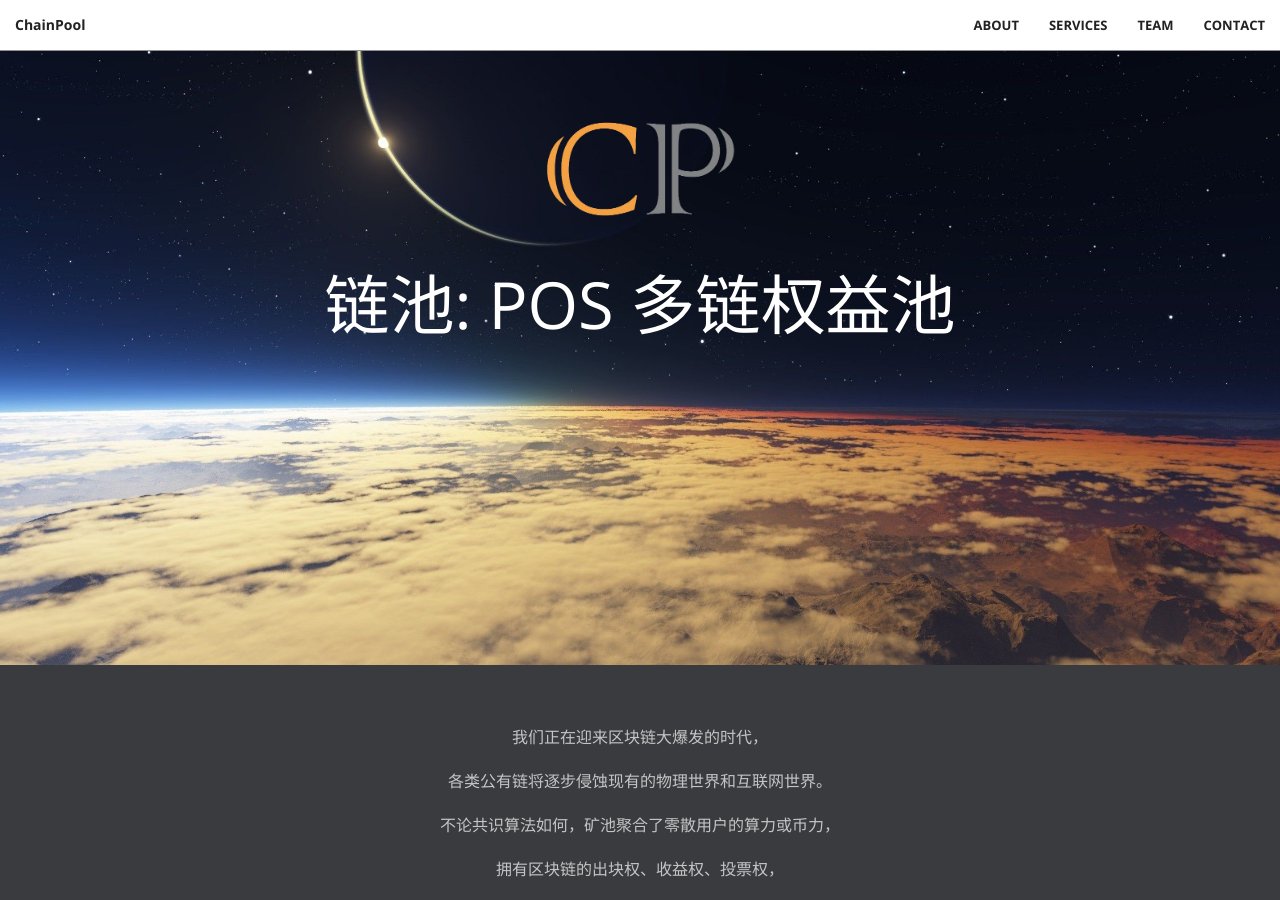
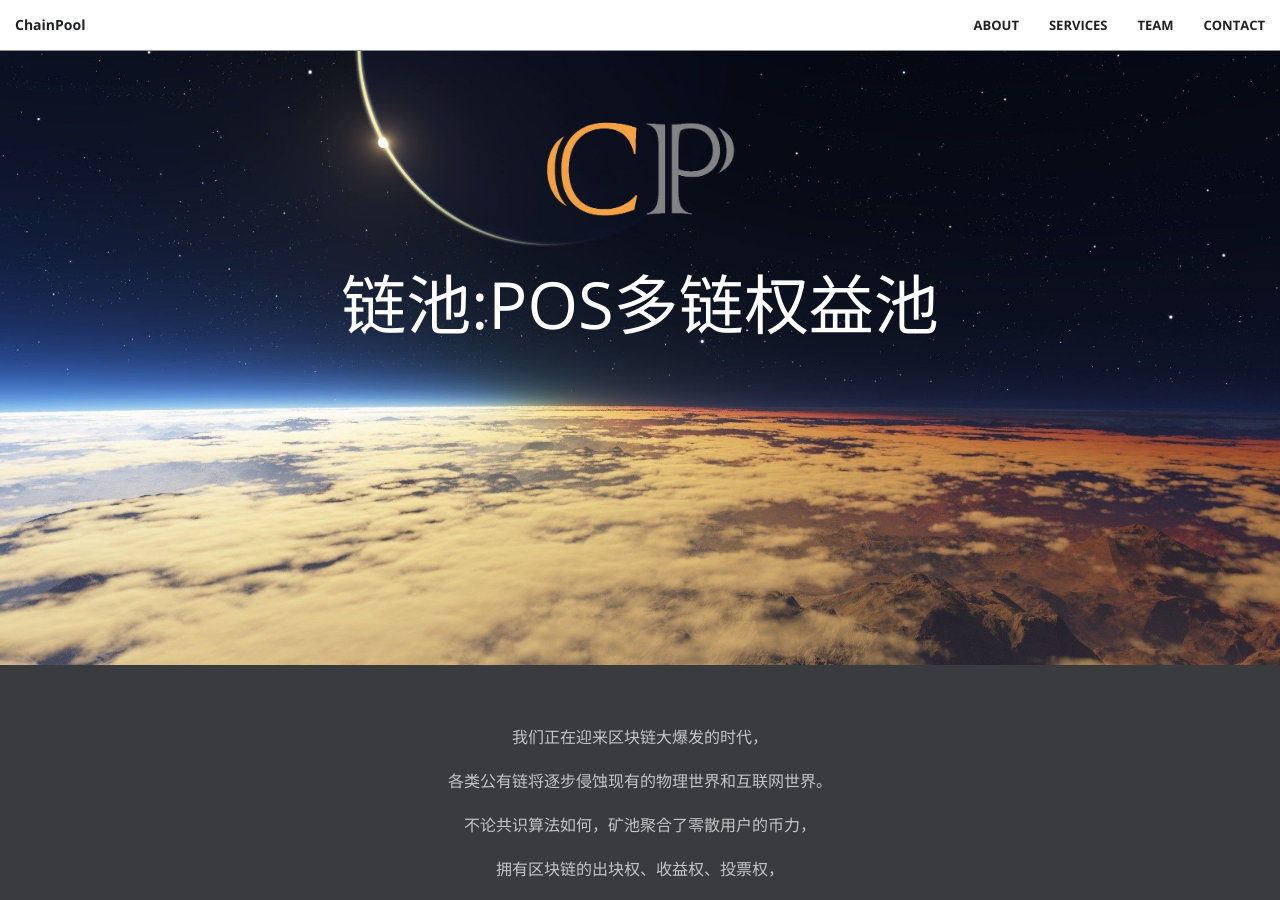
Before and after one commit to chainpool/chainpool.github.io, a Jekyll site: the page built from index.html, in a window 1280 px wide and 900 px high, scrolled down 235 px. Built offline with Jekyll 4.4.1, drawn with Linux system fonts in a browser that asks for light colours; comment, search, counter and statistics services are not loaded.

Commit message:
Update team

```diff
--- a/_includes/call-to-action.html
+++ b/_includes/call-to-action.html
@@ -6,7 +6,7 @@
                 {% comment %} <hr class="light"> {% endcomment %}
                 <p class="text-faded">我们正在迎来区块链大爆发的时代，</p>
                 <p class="text-faded">各类公有链将逐步侵蚀现有的物理世界和互联网世界。</p>
-                <p class="text-faded">不论共识算法如何，矿池聚合了零散用户的算力或币力，</p>
+                <p class="text-faded">不论共识算法如何，矿池聚合了零散用户的币力，</p>
                 <p class="text-faded">拥有区块链的出块权、收益权、投票权，</p>
                 <p class="text-faded">是未来区块链世界的重要基础设施。</p>
                 <p class="lead"> <strong>链池将为用户带来安全稳定的收益，</strong></p>
--- a/_includes/header.html
+++ b/_includes/header.html
@@ -2,7 +2,7 @@
     <div class="header-content">
         <div class="header-content-inner">
             <img src="img/cp.png" style="width:200px;" alt="ChainPool">
-            <h1 style="font-weight: 400;">链池: POS 多链权益池</h1>
+            <h1 style="font-weight: 400;">链池:POS多链权益池</h1>
             {% comment %} <hr> {% endcomment %}
             <br>
             {% comment %} <p class="lead">PoS, PoW, PoR</p> {% endcomment %}
--- a/_includes/team.html
+++ b/_includes/team.html
@@ -25,7 +25,7 @@
                     <i class="fa fa-4x fa-user wow bounceIn text-primary" data-wow-delay=".2s"></i>
                 </div>
                 <div class="service-box">
-                    <a href="http://chainx.org/ucenter/index/applist/type/News/uid/101.html">
+                    <a href="http://chainx.org/">
                     <i class="fa fa-2x fa-home wow bounceIn text-primary" data-wow-delay=".2s"></i>
                     </a>
                     <p>岳利鹏</p>
@@ -86,6 +86,17 @@
                     <p>刘晓广</p>
                 </div>
             </div>
+            <div class="col-lg-3 col-md-3 text-center">
+                <div class="service-box">
+                    <i class="fa fa-4x fa-user wow bounceIn text-primary" data-wow-delay=".3s"></i>
+                </div>
+                <div class="service-box">
+                    <a href="#">
+                    <i class="fa fa-2x fa-github wow bounceIn text-primary" data-wow-delay=".3s"></i>
+                    </a>
+                    <p>吴广</p>
+                </div>
+            </div>
         </div>
     </div>
 </section>
```
